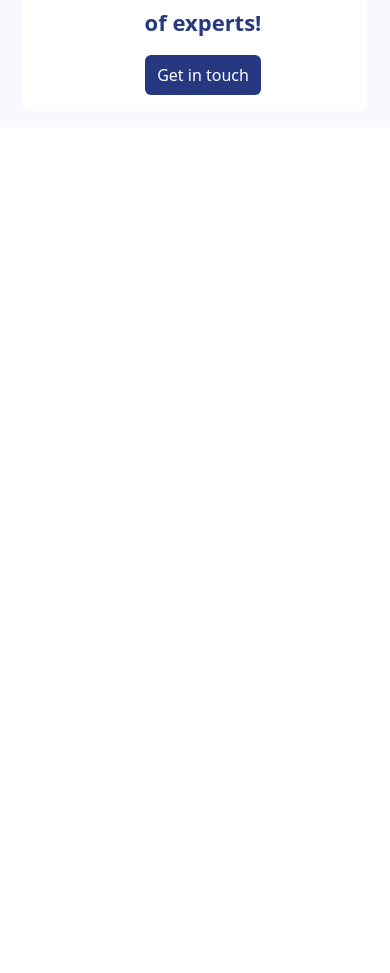
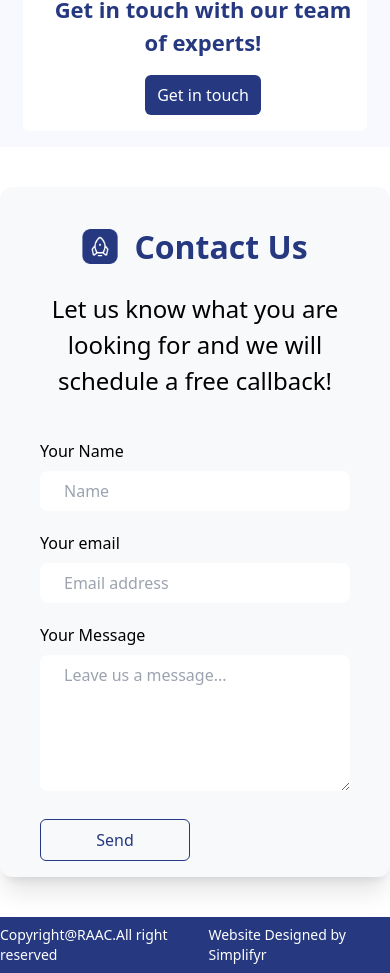
Before and after one commit to Kish-han/RAAC_Consultant, a React (Vite) app: page / in a window 390 px wide. Shown: the part 7770-8743 px from the top of the page. Before the commit the page ends 7897 px from the top, so only its background shows below. Built offline with nearby package versions, Linux system fonts and the light colour scheme.

Commit message:
Work done

```diff
--- a/package.json
+++ b/package.json
@@ -10,6 +10,7 @@
     "preview": "vite preview"
   },
   "dependencies": {
+    "@emailjs/browser": "^4.3.3",
     "@emotion/react": "^11.11.4",
     "@emotion/styled": "^11.11.5",
     "@mui/material": "^5.15.14",
--- a/src/App.jsx
+++ b/src/App.jsx
@@ -1,4 +1,5 @@
 import './App.css'
+import Contact from './components/contact'
 import Herosection from './components/herosection'
 import Whatweoffer from './components/whatweoffer'
 import WhomWeServe from './components/whomweserve'
@@ -8,10 +9,11 @@ function App() {
 
   return (
     <main className='mt-12'>
-        <Herosection />
-        <Whoweare />
-        <Whatweoffer />
-        <WhomWeServe />
+      <Herosection />
+      <Whoweare />
+      <Whatweoffer />
+      <WhomWeServe />
+      <Contact />
     </main>
 
   )
--- a/src/components/contact.jsx
+++ b/src/components/contact.jsx
@@ -1,15 +1,160 @@
+import { useRef, useState } from "react";
+// import { motion } from "framer-motion";
+import emailjs from "@emailjs/browser";
+// import { styles } from "../styles";
+// import { EarthCanvas } from "./canvas";
+// import { SectionWrapper } from "../hoc";
+// import { slideIn } from "../utils/motion";
+import { useEffect } from "react";
 
 const Contact = () => {
+    const formRef = useRef();
+    const [form, setForm] = useState({
+        name: "",
+        email: "",
+        message: "",
+    });
+
+    const [loading, setLoading] = useState(false);
+    const [written, setWritten] = useState(false);
+
+
+    const handleChange = (e) => {
+        const { target } = e;
+        const { name, value } = target;
+
+        setForm({
+            ...form,
+            [name]: value,
+
+        });
+    };
+
+    useEffect(() => {
+        if (form.name === "" || form.email === "" || form.message === "") {
+            setWritten(false);
+        } else {
+            setWritten(true);
+        }
+
+        return () => {
+            setWritten(false);
+        }
+    }, [form.name, form.email, form.message]);
+
+    const handleSubmit = (e) => {
+        e.preventDefault();
+        setLoading(true);
+
+        emailjs
+            .send(
+                'service_v38xqb6',
+                'template_fjfb4hz',
+                {
+                    from_name: form.name,
+                    to_name: "Kishan",
+                    from_email: form.email,
+                    to_email: "Kishanprasad0901@gmail.com",
+                    message: form.message,
+                },
+                'te5OTmCDa_eNPatGp'
+            )
+            .then(
+                () => {
+                    setLoading(false);
+                    alert("Thank you. I will get back to you as soon as possible.");
+
+                    setForm({
+                        name: "",
+                        email: "",
+                        message: "",
+                    });
+                },
+                (error) => {
+                    setLoading(false);
+                    console.log(error);
+
+                    alert("Ahh, something went wrong. Please try again.");
+                }
+            );
+    };
+
     return (
-        <div>
-            <div className="flex items-center justify-center py-5 space-x-4">
-                <img src="/rocket.png" className="w-9" />
-                <h1 className="text-[32px] font-bold text-[#253880]">
-                    What We Offer
-                </h1>
+        <div id="contact" className="py-10">
+            <div className=" lg:w-[80vw] mx-auto rounded-xl shadow-xl bg-[#F7F9FB] px-10 py-4">
+                <div className="flex items-center justify-center py-5 space-x-4">
+                    <img src="/rocket.png" className="w-9" />
+                    <h1 className="text-[32px] font-bold text-[#253880]">
+                        Contact Us
+                    </h1>
+                </div>
+                <p className="text-[24px]  text-center mx-auto">
+                    Let us know what you are looking for and
+                    we will schedule a free callback!
+                </p>
+                <div>
+                    <form
+                        ref={formRef}
+                        onSubmit={handleSubmit}
+                        className='mt-10 flex flex-col gap-5'
+                    >
+                        <label className='flex flex-col'>
+                            <span className='text-black font-medium mb-2'>Your Name</span>
+                            <input
+                                type='text'
+                                name='name'
+                                value={form.name}
+                                onChange={handleChange}
+                                placeholder="Name"
+                                className='bg-tertiary py-2 px-6 placeholder:text-secondary text-black rounded-lg outline-none border-none font-medium'
+                            />
+                        </label>
+                        <label className='flex flex-col'>
+                            <span className='text-black font-medium mb-2'>Your email</span>
+                            <input
+                                type='email'
+                                name='email'
+                                value={form.email}
+                                onChange={handleChange}
+                                placeholder="Email address"
+                                className='bg-tertiary py-2 px-6 placeholder:text-secondary text-black rounded-lg outline-none border-none font-medium'
+                            />
+                        </label>
+                        <label className='flex flex-col'>
+                            <span className='text-black font-medium mb-2'>Your Message</span>
+                            <textarea
+                                rows={5}
+                                name='message'
+                                value={form.message}
+                                onChange={handleChange}
+                                placeholder='Leave us a message...'
+                                className='bg-tertiary py-2 px-6 placeholder:text-secondary text-black rounded-lg outline-none border-none font-medium'
+                            />
+                        </label>
+
+                        {
+                            written ? (
+                                <button
+                                    type='submit'
+                                    className='bg-[#253880] w-[150px] border hover:bg-[#030F3E] text-white px-3 md:px-6 py-2 mt-2 rounded-md'
+                                >
+                                    {loading ? "Sending..." : "Send"}
+                                </button>
+                            ) : (
+                                <button
+                                    className='text-[#253880] border border-[#253880] w-[150px] px-3 md:px-6 py-2 mt-2 rounded-md cursor-not-allowed'
+                                    onClick={() => alert("Please fill all the fields")}
+                                >
+                                    Send
+                                </button>
+                            )
+                        }
+                    </form>
+                </div>
             </div>
+
         </div>
-    )
-}
+    );
+};
 
-export default Contact
+export default Contact;
--- /dev/null
+++ b/src/components/footer.jsx
@@ -0,0 +1,15 @@
+
+const Footer = () => {
+    return (
+        <div className={"flex w-[100%] py-2 text-white justify-around bg-[#253880] text-sm"}>
+            <p>
+                Copyright@RAAC.All right reserved
+            </p>
+            <p>
+                Website Designed by <a href={"https://simplifyr.in/"}>Simplifyr</a>
+            </p>
+        </div>
+    )
+}
+
+export default Footer
--- a/src/components/whatweoffer.tsx
+++ b/src/components/whatweoffer.tsx
@@ -16,7 +16,7 @@ const Whatweoffer = () => {
           Compliance, and Tax Advisory expertise.
         </p>
       </div>
-      <div className="mt-5 flex flex-wrap gap-x-8 items-center justify-center lg:px-28 gap-y-10">
+      <div className="mt-10 flex flex-wrap gap-x-8 items-center justify-center lg:px-28 gap-y-10">
         <Infocard
           num="01"
           icon="/acc.png"
--- a/src/main.jsx
+++ b/src/main.jsx
@@ -3,10 +3,12 @@ import ReactDOM from 'react-dom/client'
 import App from './App.jsx'
 import './index.css'
 import Navbar from './components/navbar.jsx'
+import Footer from './components/footer.jsx'
 
 ReactDOM.createRoot(document.getElementById('root')).render(
   <React.StrictMode>
     <Navbar />
     <App />
+    <Footer />
   </React.StrictMode>,
 )
```
Also changed, not shown: 1 other file (tests, documents, lock files or other folders).
